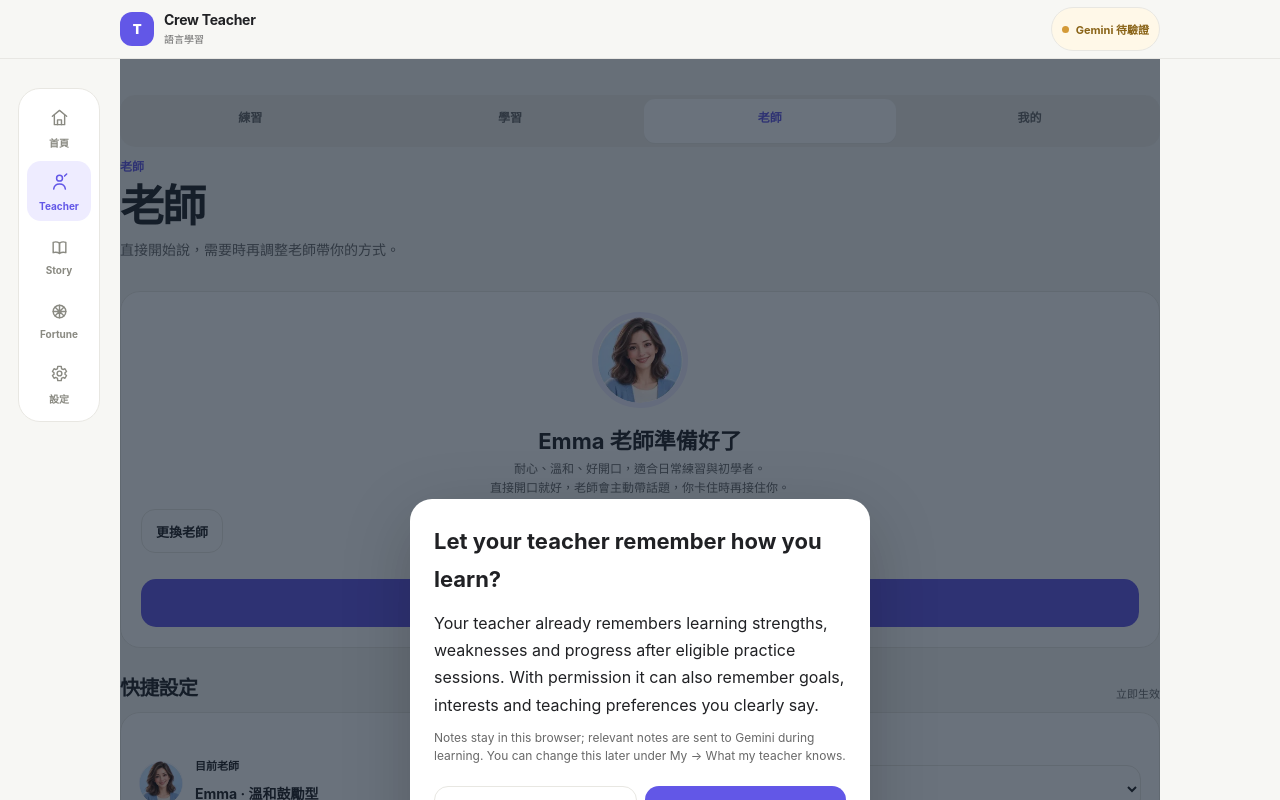
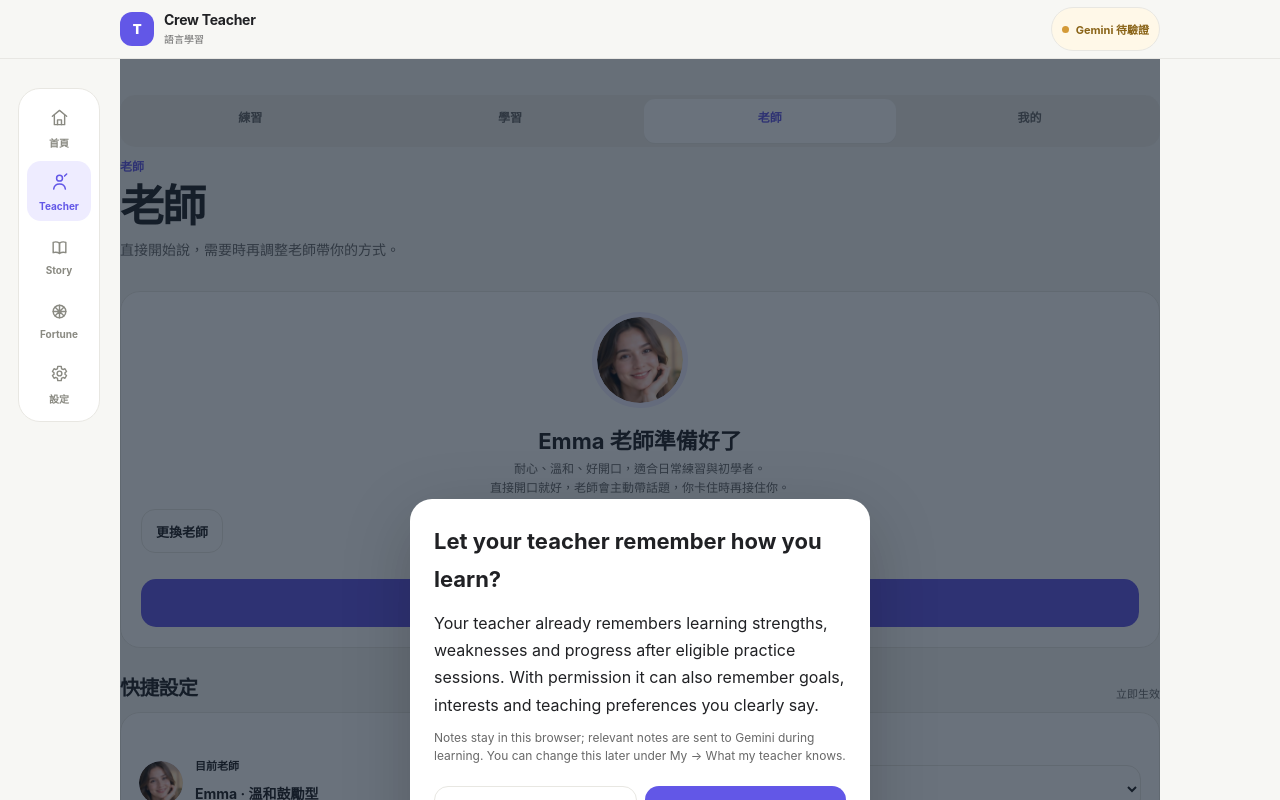
Before and after one commit to magic76/magic76.github.io, a React (Vite) app in the folder web-spa/: page /#/teacher/tutor in a window 1280 px wide. Shown: the top 800 px of the page. Built offline with nearby package versions, Linux system fonts and the light colour scheme; sample sign-in values are in the browser's storage.

Commit message:
fix(teacher): retain six HQ sprite crops with Vite-resolved asset URL

```diff
--- a/web-spa/src/teacher/TeacherAvatar.tsx
+++ b/web-spa/src/teacher/TeacherAvatar.tsx
@@ -1,15 +1,24 @@
 import type{TeacherProfile}from"./teacherProfiles";
+import portraitSprite from "../../../assets/teacher/teacher-portraits-hq.webp";
 
-/** Vite resolves these profile imports under /crew-app/ as hashed public assets.
- * Avoid root-absolute sprite URLs: they break on GitHub Pages subpaths.
+/* Preserve the Android HQ portrait crops, but let Vite resolve the sprite
+ * within the /crew-app/ deploy base instead of requesting /assets at site root.
  */
+const HQ_POSITION:Record<TeacherProfile["id"],string>={
+ emma:"0%",alex:"20%",james:"40%",mia:"60%",sophie:"80%",lina:"100%"
+};
+
 export function TeacherAvatar({profile,className="",decorative=false}:{profile:TeacherProfile;className?:string;decorative?:boolean}){
- return <img
+ return <span
   className={"teacher-avatar-image "+className}
-  src={profile.avatar}
-  alt={decorative?"":profile.name}
+  role={decorative?undefined:"img"}
   aria-hidden={decorative||undefined}
-  loading="eager"
-  decoding="async"
+  aria-label={decorative?undefined:profile.name}
+  style={{
+   backgroundImage:"url("+portraitSprite+")",
+   backgroundPosition:HQ_POSITION[profile.id]+" center",
+   backgroundSize:"600% 100%",
+   backgroundRepeat:"no-repeat"
+  }}
  />;
 }
```
